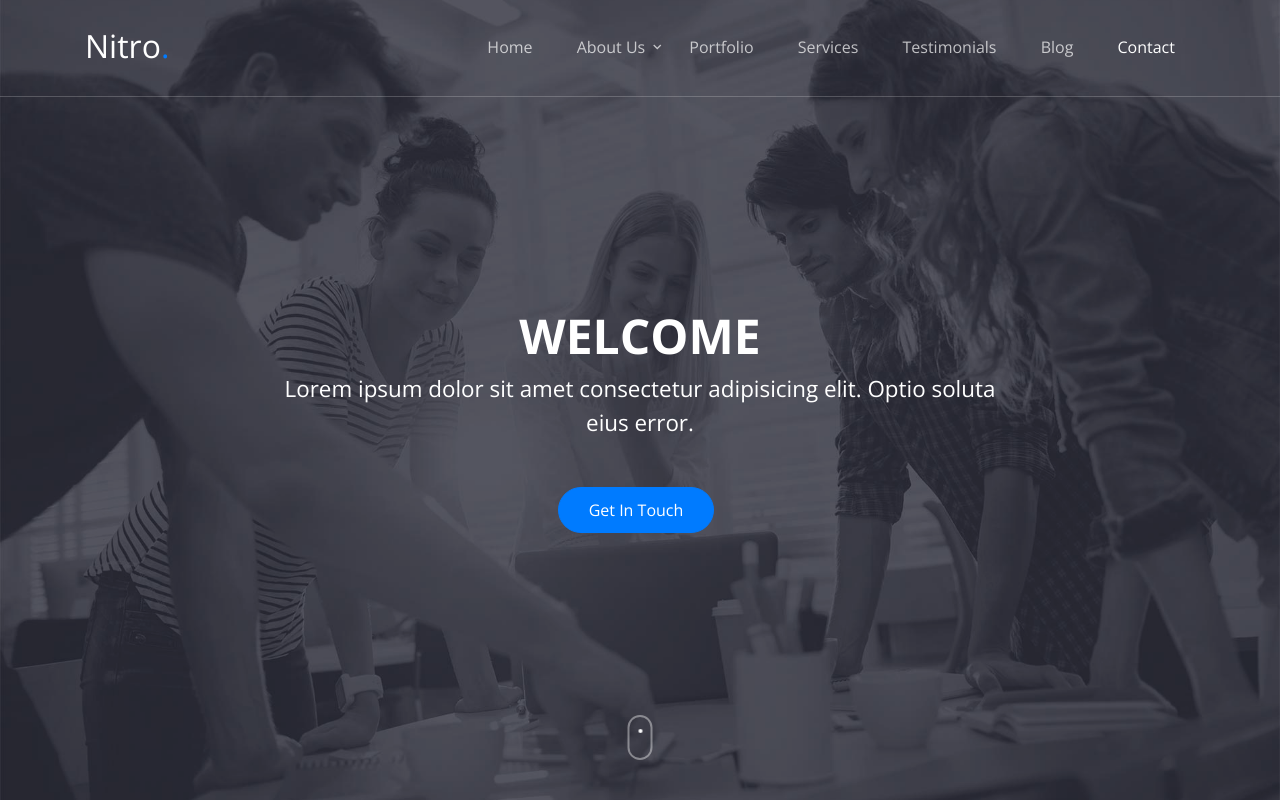
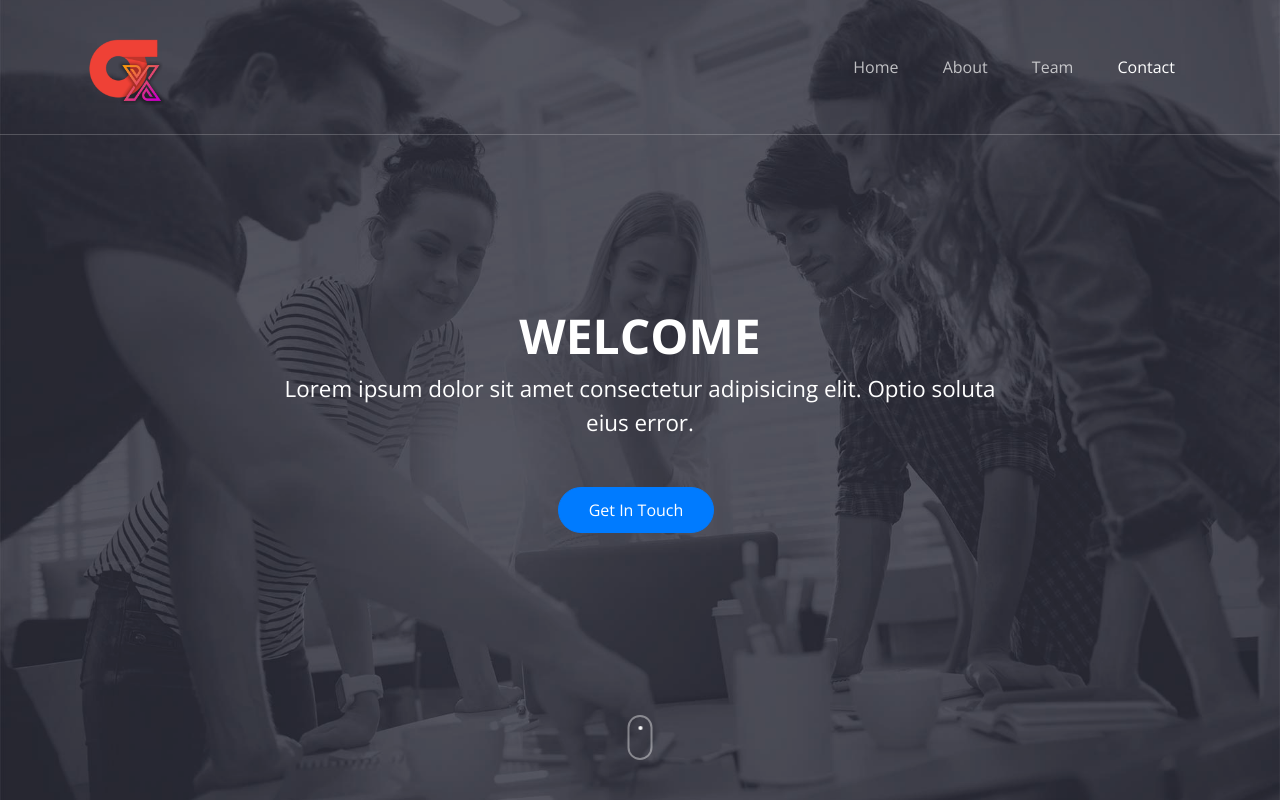
Before and after one commit to justAcoderguy/sigma-ex.github.io, a plain HTML site: page index.html in a window 1280 px wide. Shown: the top 800 px of the page. Drawn offline with nearby package versions, Linux system fonts and the light colour scheme; files whose address does not match are found by name.

Commit message:
contents updated

```diff
--- a/index.html
+++ b/index.html
@@ -55,7 +55,7 @@
         <div class="row align-items-center">
 
           <div class="col-6 col-xl-2">
-            <h1 class="mb-0 site-logo"><a href="index.html" class="h2 mb-0">Nitro<span class="text-primary">.</span> </a></h1>
+            <h1 class="mb-0 site-logo"><a href="index.html" class="h2 mb-0"><img src="images/sigma X logo.png" style="width: 5rem; padding-top: 1rem;"> </a></h1>
           </div>
 
           <div class="col-12 col-md-10 d-none d-xl-block">
@@ -63,7 +63,7 @@
 
               <ul class="site-menu main-menu js-clone-nav mr-auto d-none d-lg-block">
                 <li><a href="#home-section" class="nav-link">Home</a></li>
-                <li class="has-children">
+                <!--li class="has-children">
                   <a href="#about-section" class="nav-link">About Us</a>
                   <ul class="dropdown">
                     <li><a href="#team-section" class="nav-link">Team</a></li>
@@ -81,9 +81,9 @@
                 </li>
 
                 <li><a href="#portfolio-section" class="nav-link">Portfolio</a></li>
-                <li><a href="#services-section" class="nav-link">Services</a></li>
-                <li><a href="#testimonials-section" class="nav-link">Testimonials</a></li>
-                <li><a href="#blog-section" class="nav-link">Blog</a></li>
+                <li><a href="#services-section" class="nav-link">Services</a></li-->
+                <li><a href="#about-section" class="nav-link">About</a></li>
+                <li><a href="#team-section" class="nav-link">Team</a></li>
                 <li><a href="#contact-section" class="nav-link">Contact</a></li>
               </ul>
             </nav>
@@ -163,7 +163,7 @@
       </div>
     </div>
 
-    <section class="site-section">
+    <!--section class="site-section">
       <div class="container">
 
         <div class="row mb-5 justify-content-center">
@@ -223,7 +223,7 @@
           </div>
         </div>
       </div>
-    </section>
+    </section-->
 
 
 
@@ -388,7 +388,7 @@
       </div>
     </section>
 
-    <section class="site-section" id="portfolio-section">
+    <!--section class="site-section" id="portfolio-section">
 
 
       <div class="container">
@@ -504,10 +504,10 @@
         </div>
       </div>
 
-    </section>
+    </section-->
 
 
-    <section class="site-section border-bottom bg-light" id="services-section">
+    <!--section class="site-section border-bottom bg-light" id="services-section">
       <div class="container">
         <div class="row mb-5">
           <div class="col-12 text-center" data-aos="fade">
@@ -580,9 +580,9 @@
 
         </div>
       </div>
-    </section>
+    </section-->
 
-    <section class="site-section testimonial-wrap" id="testimonials-section" data-aos="fade">
+    <!--section class="site-section testimonial-wrap" id="testimonials-section" data-aos="fade">
       <div class="container">
         <div class="row mb-5">
           <div class="col-12 text-center">
@@ -648,9 +648,9 @@
           </div>
 
         </div>
-    </section>
+    </section-->
 
-    <section class="site-section bg-light" id="pricing-section">
+    <!--section class="site-section bg-light" id="pricing-section">
       <div class="container">
         <div class="row mb-5">
           <div class="col-12 text-center" data-aos="fade-up">
@@ -771,7 +771,7 @@
           </div>
         </div>
       </div>
-    </section>
+    </section-->
 
     <section class="site-section" id="about-section">
       <div class="container">
```
